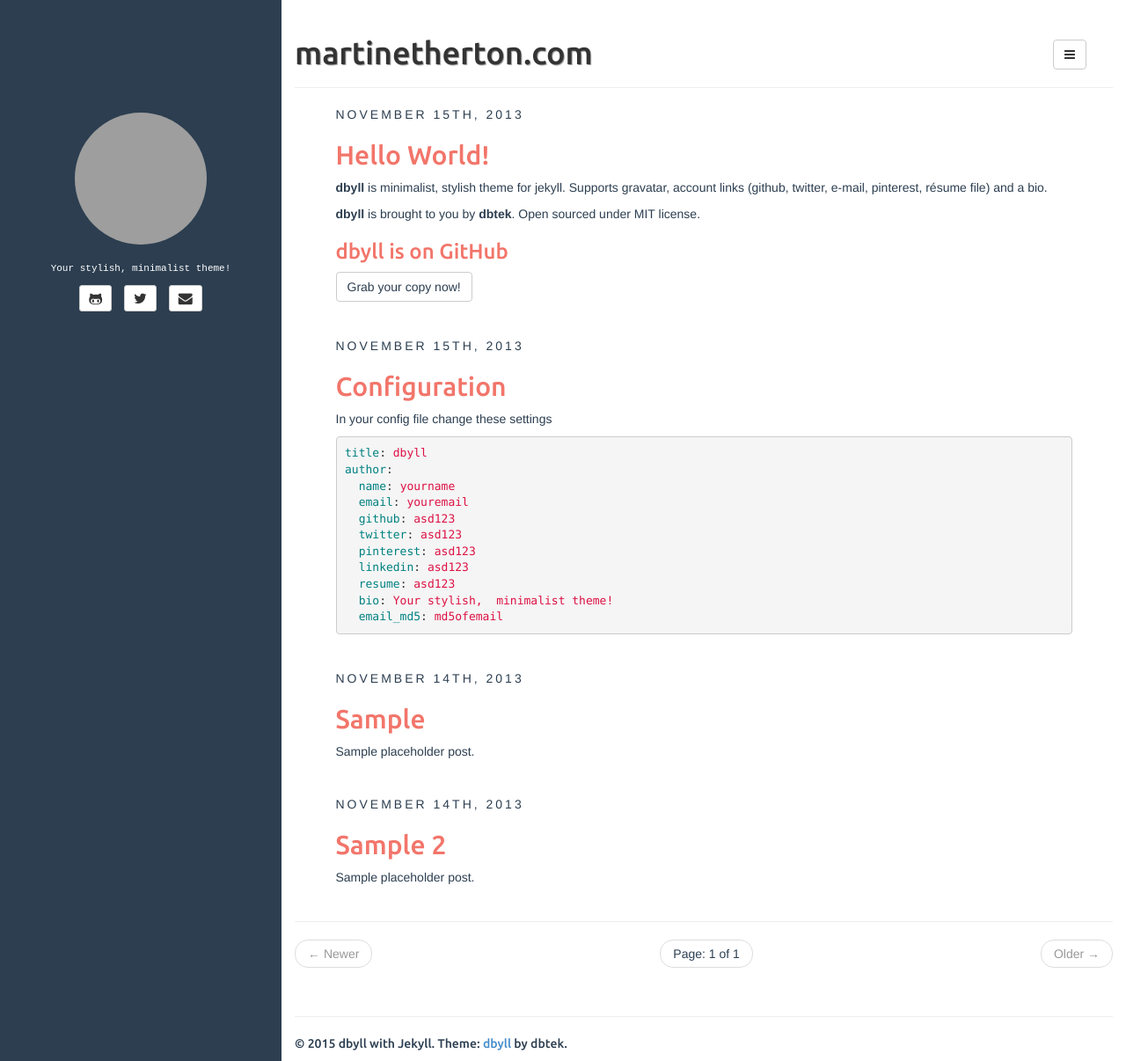
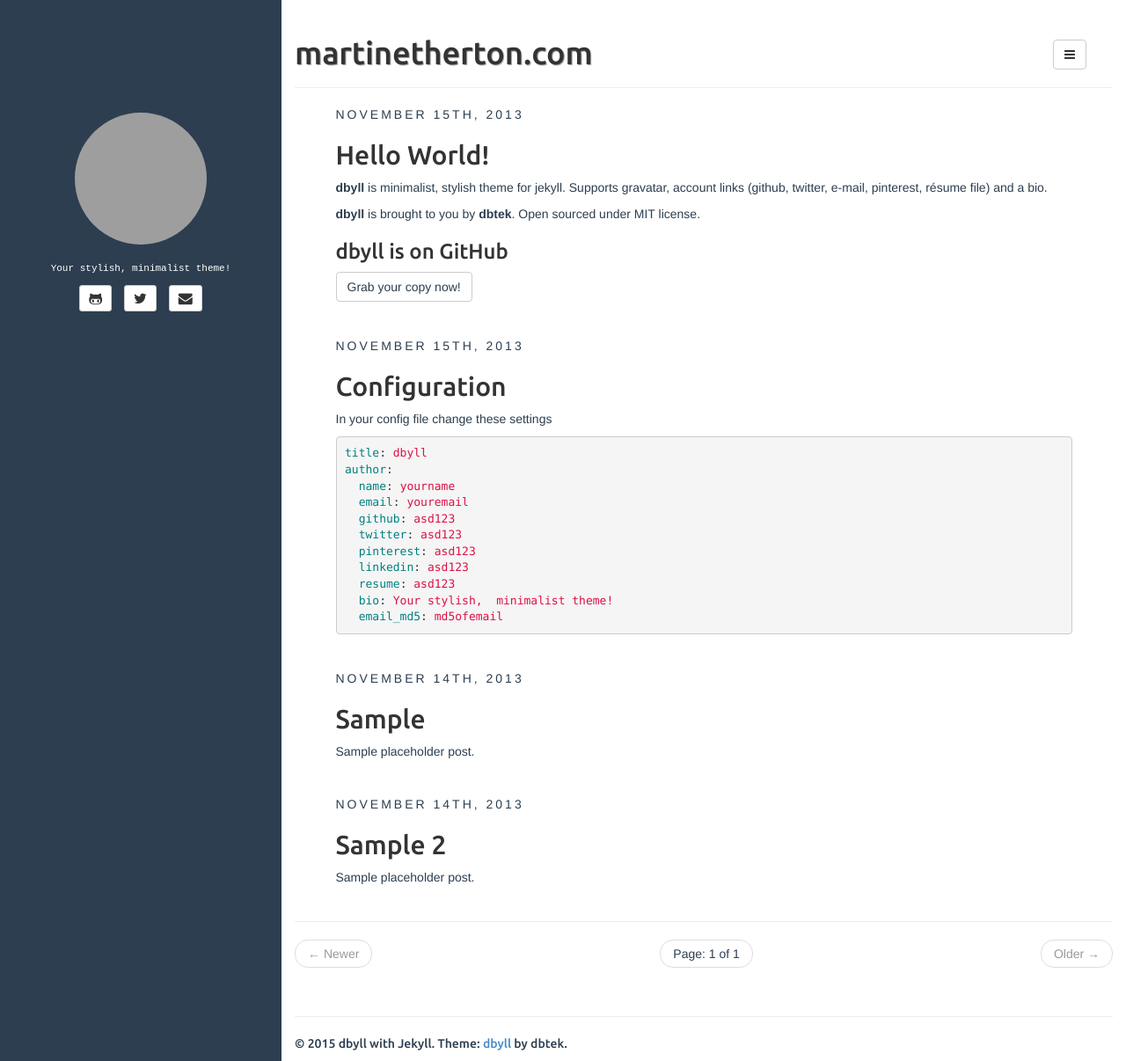
Before and after one commit to metherton/metherton.github.io, a Jekyll site: the page built from index.html, in a window 1280 px wide and 1206 px high. Shown: the whole window at 88% size. Built offline with Jekyll 4.4.1, drawn with Linux system fonts in a browser that asks for light colours; the list of posts is cut into pages by our own code; grey boxes are pictures that could not be loaded.

Commit message:
changed css to black

```diff
--- a/assets/css/style.css
+++ b/assets/css/style.css
@@ -117,14 +117,14 @@ article.home h4,
 article.home h5,
 article.home h6 {
 	font-family: 'Ubuntu', sans-serif;
-	color: #f2756a;
+	color: #333;
 }
 
 article.home h1 a,
 article.home h2 a,
 article.home h3 a,
 article.home h4 a {
-	color: #f2756a;
+	color: #333;
 }
 article.home h1 a:hover,
 article.home h2 a:hover,
```
